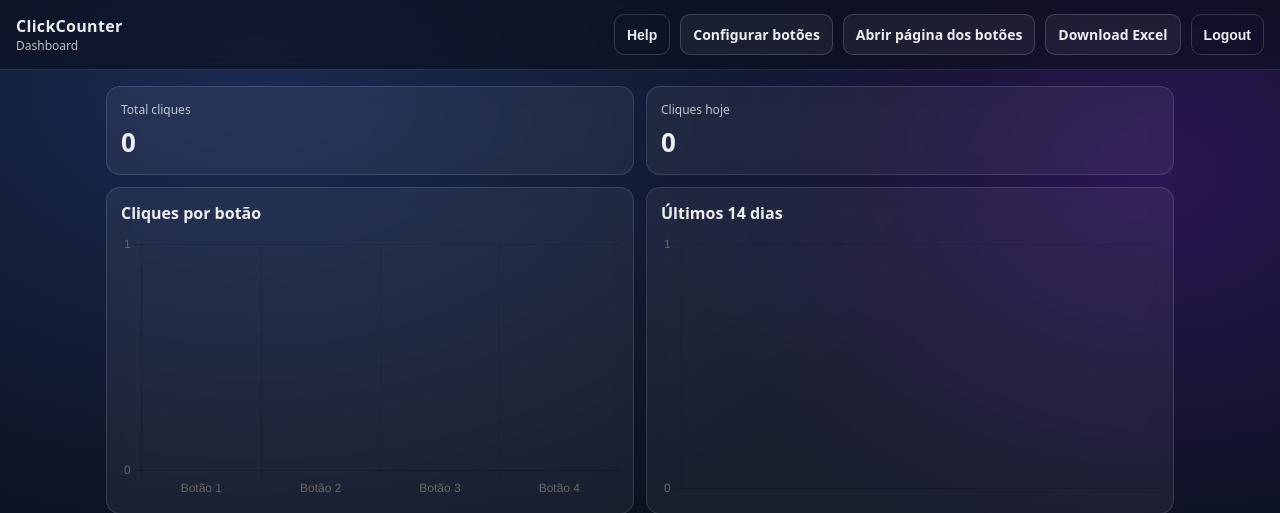
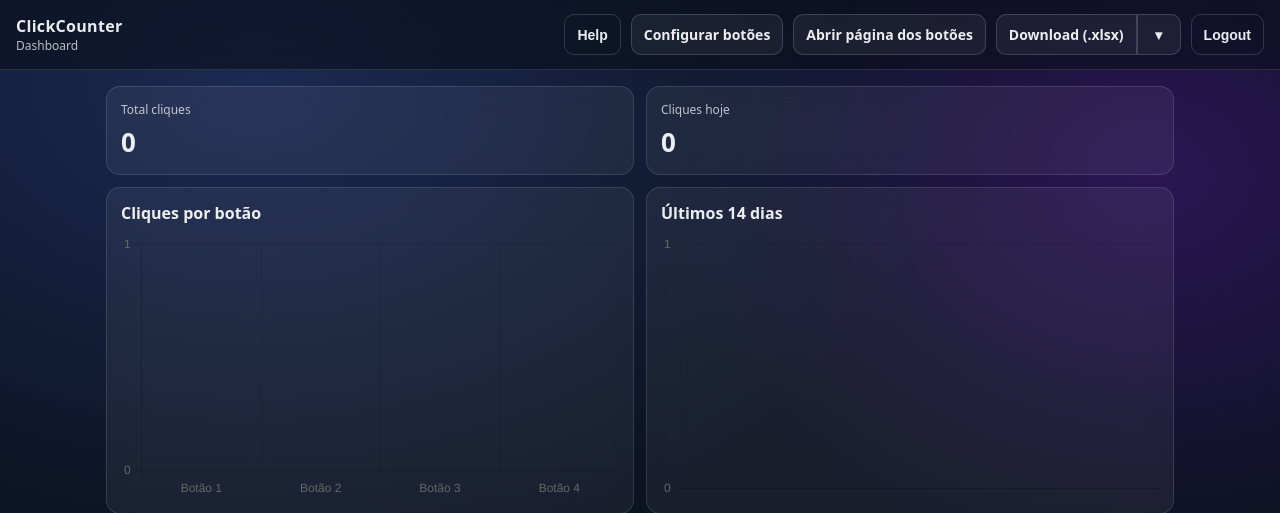
Before and after one commit to AngreeCloud/ClickCounter, a Flask app: page /admin in a window 1280 px wide. Shown: the top 513 px of the page. Run offline with Flask 3, Linux system fonts and the light colour scheme; the visitor is signed in with stand-in values (Sample User, id 1); data that the repository does not hold is empty; some libraries are stand-ins or nearby versions.

Commit message:
feat: Download no formato .csv e .txt

```diff
--- a/app.py
+++ b/app.py
@@ -1,7 +1,8 @@
 import os
+import csv
 from datetime import datetime, timezone, timedelta
 from functools import wraps
-from io import BytesIO
+from io import BytesIO, StringIO
 
 import psycopg2
 from flask import Flask, jsonify, redirect, render_template, request, send_file, session, url_for
@@ -662,6 +663,22 @@ def api_admin_stats():
 @app.get("/admin/export.xlsx")
 @require_auth
 def admin_export_xlsx():
+    return _build_click_export_response("xlsx")
+
+
+@app.get("/admin/export")
+@require_auth
+def admin_export():
+    fmt = (request.args.get("format") or "xlsx").strip().lower()
+    fmt = fmt.lstrip(".")
+    return _build_click_export_response(fmt)
+
+
+def _build_click_export_response(fmt: str):
+    allowed = {"xlsx", "csv", "txt"}
+    if fmt not in allowed:
+        return jsonify({"error": "Formato inválido. Usa xlsx, csv ou txt."}), 400
+
     with get_db_conn() as conn:
         with conn.cursor() as cur:
             cur.execute(
@@ -681,11 +698,67 @@ def admin_export_xlsx():
             )
             rows = cur.fetchall()
 
+    headers = ["id", "button_id", "button", "seq", "date", "date_iso", "time", "timestamp"]
+
+    if fmt == "csv":
+        sio = StringIO(newline="")
+        writer = csv.writer(sio)
+        writer.writerow(headers)
+        for (cid, button_id, button_val, seq, date_val, date_iso, time_val, ts_val) in rows:
+            writer.writerow(
+                [
+                    int(cid) if cid is not None else "",
+                    int(button_id) if button_id is not None else "",
+                    str(button_val) if button_val is not None else "",
+                    int(seq) if seq is not None else "",
+                    str(date_val) if date_val is not None else "",
+                    str(date_iso) if date_iso is not None else "",
+                    str(time_val) if time_val is not None else "",
+                    str(ts_val) if ts_val is not None else "",
+                ]
+            )
+
+        data = sio.getvalue().encode("utf-8-sig")
+        filename = f"clicks_{datetime.now().strftime('%Y%m%d_%H%M')}.csv"
+        return send_file(
+            BytesIO(data),
+            as_attachment=True,
+            download_name=filename,
+            mimetype="text/csv; charset=utf-8",
+        )
+
+    if fmt == "txt":
+        lines = ["\t".join(headers)]
+        for (cid, button_id, button_val, seq, date_val, date_iso, time_val, ts_val) in rows:
+            lines.append(
+                "\t".join(
+                    [
+                        str(int(cid)) if cid is not None else "",
+                        str(int(button_id)) if button_id is not None else "",
+                        str(button_val) if button_val is not None else "",
+                        str(int(seq)) if seq is not None else "",
+                        str(date_val) if date_val is not None else "",
+                        str(date_iso) if date_iso is not None else "",
+                        str(time_val) if time_val is not None else "",
+                        str(ts_val) if ts_val is not None else "",
+                    ]
+                )
+            )
+
+        data = ("\n".join(lines) + "\n").encode("utf-8")
+        filename = f"clicks_{datetime.now().strftime('%Y%m%d_%H%M')}.txt"
+        return send_file(
+            BytesIO(data),
+            as_attachment=True,
+            download_name=filename,
+            mimetype="text/plain; charset=utf-8",
+        )
+
     wb = Workbook()
     ws = wb.active
     ws.title = "click"
 
-    ws.append(["id", "button_id", "button", "seq", "date", "date_iso", "time", "timestamp"])
+    ws.append(headers)
     for (cid, button_id, button_val, seq, date_val, date_iso, time_val, ts_val) in rows:
         ws.append(
             [
--- a/static/admin.css
+++ b/static/admin.css
@@ -41,6 +41,18 @@ body {
 
 .actions { display: flex; gap: 10px; flex-wrap: wrap; justify-content: flex-end; }
 
+.srOnly {
+  position: absolute;
+  width: 1px;
+  height: 1px;
+  padding: 0;
+  margin: -1px;
+  overflow: hidden;
+  clip: rect(0, 0, 0, 0);
+  white-space: nowrap;
+  border: 0;
+}
+
 .btn {
   display: inline-flex;
   align-items: center;
@@ -54,6 +66,57 @@ body {
   background: rgba(255, 255, 255, 0.06);
   text-decoration: none;
   cursor: pointer;
+}
+
+.splitBtn {
+  position: relative;
+  display: inline-flex;
+  align-items: stretch;
+}
+
+.splitBtnMain {
+  border-top-right-radius: 0;
+  border-bottom-right-radius: 0;
+}
+
+.splitBtnToggle {
+  border-top-left-radius: 0;
+  border-bottom-left-radius: 0;
+  padding-left: 10px;
+  padding-right: 10px;
+  min-width: 44px;
+}
+
+.splitMenu[hidden] {
+  display: none;
+}
+
+.splitMenu {
+  position: absolute;
+  right: 0;
+  top: calc(100% + 8px);
+  min-width: 180px;
+  border: 1px solid var(--border);
+  background: rgba(10, 14, 25, 0.95);
+  border-radius: 12px;
+  padding: 6px;
+  z-index: 5;
+  backdrop-filter: blur(12px);
+  box-shadow: 0 16px 40px rgba(0, 0, 0, 0.35);
+}
+
+.splitMenu a {
+  display: block;
+  padding: 10px 10px;
+  border-radius: 10px;
+  color: var(--text);
+  text-decoration: none;
+  font-weight: 800;
+  font-size: 14px;
+}
+
+.splitMenu a:hover {
+  background: rgba(255, 255, 255, 0.08);
 }
 
 .btnGhost {
--- a/templates/admin.html
+++ b/templates/admin.html
@@ -18,7 +18,26 @@
         <button id="helpBtn" class="btn btnGhost" type="button">Help</button>
         <a class="btn" href="/admin/buttons">Configurar botões</a>
         <a class="btn" href="/buttons">Abrir página dos botões</a>
-        <a class="btn" href="/admin/export.xlsx">Download Excel</a>
+        <div class="splitBtn" id="exportSplit">
+          <a class="btn splitBtnMain" href="/admin/export">Download (.xlsx)</a>
+          <button
+            id="exportToggle"
+            class="btn splitBtnToggle"
+            type="button"
+            aria-haspopup="menu"
+            aria-expanded="false"
+            aria-controls="exportMenu"
+            title="Escolher formato"
+          >
+            <span aria-hidden="true">▾</span>
+            <span class="srOnly">Escolher formato</span>
+          </button>
+          <div class="splitMenu" id="exportMenu" role="menu" hidden>
+            <a role="menuitem" href="/admin/export?format=xlsx">Excel (.xlsx)</a>
+            <a role="menuitem" href="/admin/export?format=csv">CSV (.csv)</a>
+            <a role="menuitem" href="/admin/export?format=txt">Texto (.txt)</a>
+          </div>
+        </div>
         <button id="logoutBtn" class="btn btnGhost" type="button">Logout</button>
       </div>
     </header>
@@ -68,7 +87,7 @@
             <li><strong>Personalizar botões:</strong> carrega em “Configurar botões” para mudar o nome de cada botão e (se quiseres) adicionar um ícone.
               <br />Dica: usa nomes curtos para caberem melhor no ecrã.</li>
             <li><strong>Remover um ícone:</strong> na página “Configurar botões”, usa “Remover ícone” quando quiseres voltar a ficar sem imagem.</li>
-            <li><strong>Exportar para Excel:</strong> carrega em “Download Excel” para descarregar um ficheiro com os registos. Podes abrir no Excel/Sheets para filtrar ou imprimir.</li>
+            <li><strong>Exportar:</strong> carrega no lado esquerdo de “Download” para descarregar em Excel (.xlsx). Se quiseres outro formato, usa a seta para escolher (.csv ou .txt).</li>
             <li><strong>Terminar sessão:</strong> carrega em “Logout” quando acabares, especialmente em computadores partilhados.</li>
             <li><strong>Se algo não funcionar:</strong> atualiza a página (F5). Se continua igual, faz “Logout” e entra novamente com o PIN.</li>
           </ol>
```
Also changed, not shown: static/admin.js (+29 -1 lines).
